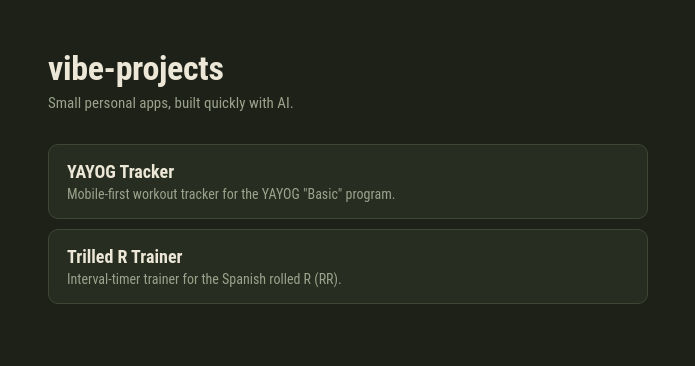
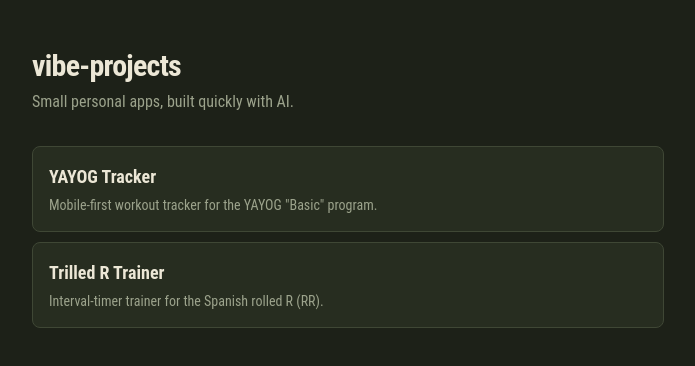
Before and after one commit to chiptus/vibe-projects, a React (Vite) app in the folder projects/hub/: page / in a window 1280 px wide. Shown: the top 366 px of the page, without its empty margins (292-987 px from the left). Built offline with nearby package versions, Linux system fonts and the light colour scheme.

Commit message:
refactor(hub): use tailwind default scale instead of arbitrary values
Co-Authored-By: Claude Sonnet 5.5 <noreply@anthropic.com>
Claude-Session: https://claude.ai/code/session_01Ub23daBHac6Z2K6h13m6zx

```diff
--- a/projects/hub/src/App.tsx
+++ b/projects/hub/src/App.tsx
@@ -3,7 +3,7 @@ import { ProjectList } from "./components/ProjectList";
 
 export default function App() {
   return (
-    <div className="mx-auto max-w-[640px] px-5 pt-12 pb-16">
+    <div className="mx-auto max-w-2xl px-5 pt-12 pb-16">
       <Header />
       <ProjectList />
     </div>
--- a/projects/hub/src/components/Header.tsx
+++ b/projects/hub/src/components/Header.tsx
@@ -1,8 +1,8 @@
 export function Header() {
   return (
     <>
-      <h1 className="mb-1.5 text-[34px] font-extrabold tracking-[-0.01em]">vibe-projects</h1>
-      <p className="mb-8 text-[15px] text-mu">Small personal apps, built quickly with AI.</p>
+      <h1 className="mb-1.5 text-3xl font-extrabold tracking-tight">vibe-projects</h1>
+      <p className="mb-8 text-base text-mu">Small personal apps, built quickly with AI.</p>
     </>
   );
 }
--- a/projects/hub/src/components/ProjectCard.tsx
+++ b/projects/hub/src/components/ProjectCard.tsx
@@ -3,11 +3,11 @@ import type { ProjectLink } from "../projects";
 export function ProjectCard({ project }: { project: ProjectLink }) {
   return (
     <a
-      className="block rounded-[10px] border border-ln bg-sf px-[18px] py-4 text-inherit no-underline transition-[border-color] duration-150 ease-[ease] hover:border-ac focus-visible:border-ac"
+      className="block rounded-lg border border-ln bg-sf px-4 py-4 text-inherit no-underline transition-[border-color] duration-150 ease-in-out hover:border-ac focus-visible:border-ac"
       href={project.href}
     >
-      <p className="mb-1 text-[18px] font-bold">{project.title}</p>
-      <p className="text-[14px] text-mu">{project.description}</p>
+      <p className="mb-1 text-lg font-bold">{project.title}</p>
+      <p className="text-sm text-mu">{project.description}</p>
     </a>
   );
 }
--- a/projects/hub/src/components/ProjectList.tsx
+++ b/projects/hub/src/components/ProjectList.tsx
@@ -4,7 +4,7 @@ import { ProjectCard } from "./ProjectCard";
 export function ProjectList() {
   return (
     <div className="flex flex-col gap-2.5">
-      {PROJECTS.length === 0 && <p className="text-[15px] text-mu">No projects yet.</p>}
+      {PROJECTS.length === 0 && <p className="text-base text-mu">No projects yet.</p>}
       {PROJECTS.map((p) => (
         <ProjectCard key={p.name} project={p} />
       ))}
```
